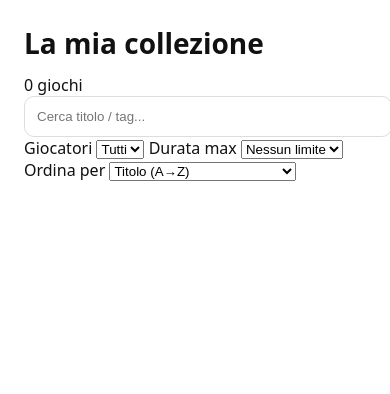
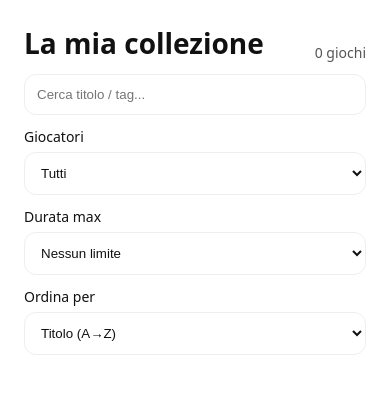
Before and after one commit to francescogrif/boardgames-app, a plain HTML site: page index.html in a window 390 px wide. Drawn offline with nearby package versions, Linux system fonts and the light colour scheme.

Commit message:
style: layout a card + controlli responsive

```diff
--- a/styles.css
+++ b/styles.css
@@ -1,8 +1,46 @@
-body{font-family:system-ui,-apple-system,Segoe UI,Roboto,Arial,sans-serif;margin:0;background:#0b0b0c;color:#f3f3f3}
-main{max-width:780px;margin:0 auto;padding:24px}
-h1{font-size:28px;margin:0 0 12px}
-#search{width:100%;padding:12px;border-radius:10px;border:1px solid #2a2a2d;background:#141417;color:#f3f3f3}
-#list{list-style:none;padding:0;margin:16px 0}
-#list li{padding:10px 8px;border-bottom:1px solid #242428;display:flex;justify-content:space-between;gap:12px}
-.badge{font-size:12px;opacity:.85}
-@media (prefers-color-scheme: light){body{background:#fff;color:#111}#search{background:#fff;color:#111;border-color:#ddd}#list li{border-bottom:1px solid #eee}}
+:root{
+  --bg:#0b0b0c; --fg:#f3f3f3; --muted:#a8a8ad; --line:#242428;
+  --card:#141417; --radius:14px;
+}
+@media (prefers-color-scheme: light){
+  :root{ --bg:#fff; --fg:#111; --muted:#555; --line:#eee; --card:#fff; }
+}
+
+*{box-sizing:border-box}
+html,body{height:100%}
+body{font-family:system-ui,-apple-system,Segoe UI,Roboto,Arial,sans-serif;margin:0;background:var(--bg);color:var(--fg)}
+
+main{max-width:980px;margin:0 auto;padding:24px}
+.header{display:flex;align-items:flex-end;justify-content:space-between;gap:12px;margin-bottom:12px}
+h1{font-size:28px;margin:0}
+.meta{color:var(--muted);font-size:14px}
+
+.filters{display:flex;flex-direction:column;gap:12px;margin:10px 0 16px}
+.row{display:grid;grid-template-columns:repeat(3,minmax(0,1fr));gap:12px}
+@media (max-width:720px){ .row{grid-template-columns:1fr 1fr} }
+@media (max-width:520px){ .row{grid-template-columns:1fr} }
+
+.input,.select{
+  width:100%; padding:12px 12px; border-radius:12px;
+  border:1px solid var(--line); background:var(--card); color:var(--fg);
+}
+.field{display:flex;flex-direction:column;gap:6px;font-size:14px}
+
+.grid{
+  display:grid; gap:12px;
+  grid-template-columns:repeat(3,minmax(0,1fr));
+}
+@media (max-width:980px){ .grid{grid-template-columns:repeat(2,minmax(0,1fr))} }
+@media (max-width:580px){ .grid{grid-template-columns:1fr} }
+
+.card{
+  border:1px solid var(--line); border-radius:var(--radius); background:var(--card);
+  padding:14px; display:flex; flex-direction:column; gap:10px;
+}
+.card h3{margin:0; font-size:18px}
+.badges{display:flex; flex-wrap:wrap; gap:8px; color:var(--muted); font-size:13px}
+.badge{padding:4px 8px; border-radius:999px; border:1px solid var(--line)}
+.tags{display:flex; gap:6px; flex-wrap:wrap}
+.tag{font-size:12px; color:var(--muted); border:1px dashed var(--line); padding:2px 6px; border-radius:999px}
+
+#empty{margin:16px 0; color:var(--muted)}
```
